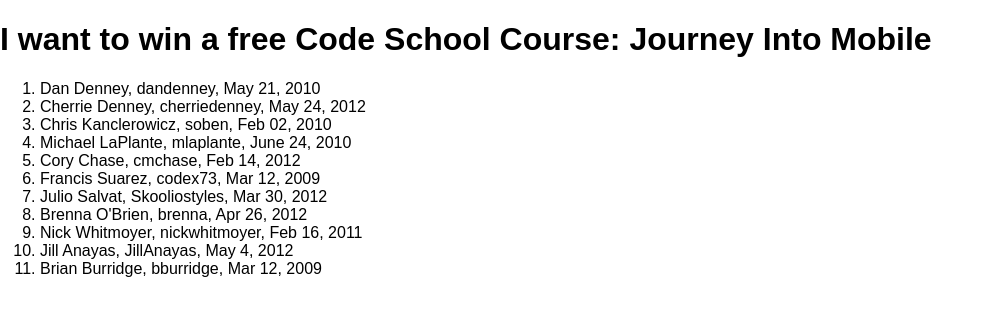
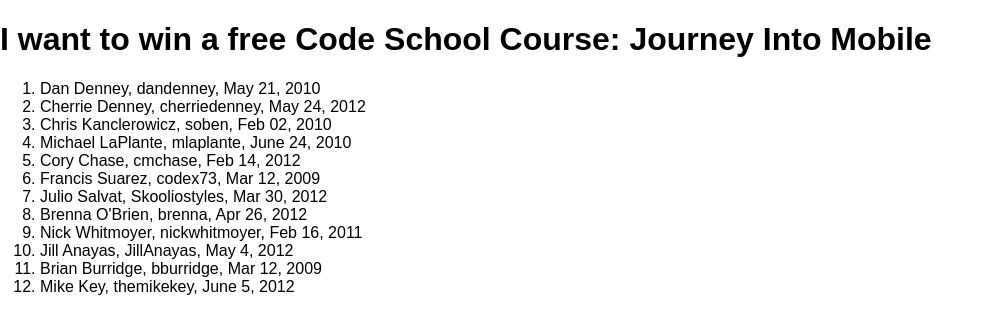
Before and after one commit to dandenney/Front-End-Conf-Contest, a plain HTML site: page index.html in a window 1280 px wide. Shown: the whole page, without its empty margins (0-992 px from the left). Drawn offline with Linux system fonts and the light colour scheme.

Commit message:
Update master

```diff
--- a/index.html
+++ b/index.html
@@ -22,6 +22,7 @@
 		<li>Nick Whitmoyer, nickwhitmoyer, Feb 16, 2011</li>
 		<li>Jill Anayas, JillAnayas, May 4, 2012</li>
 		<li>Brian Burridge, bburridge, Mar 12, 2009</li>
+		<li>Mike Key, themikekey, June 5, 2012</li>
 	</ol>
 
 </body>
```
